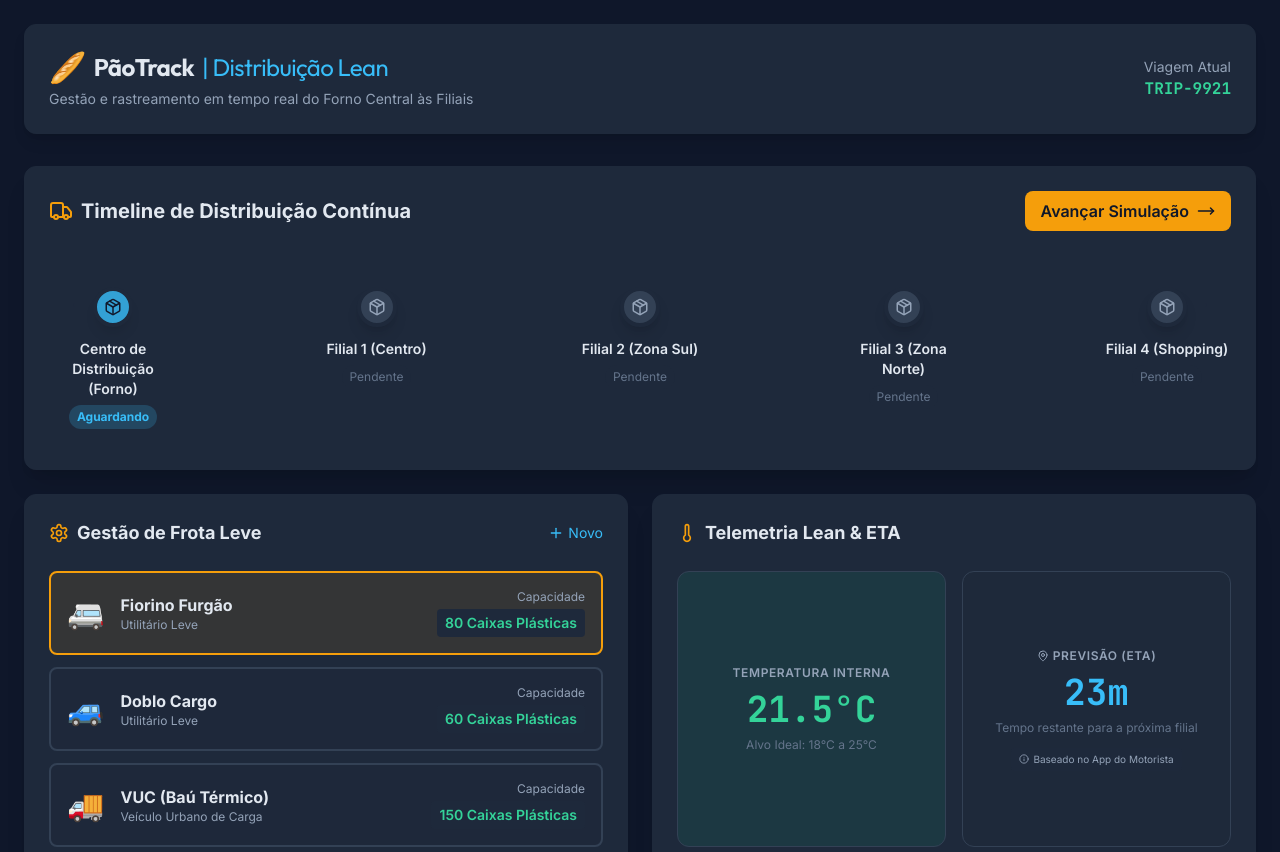
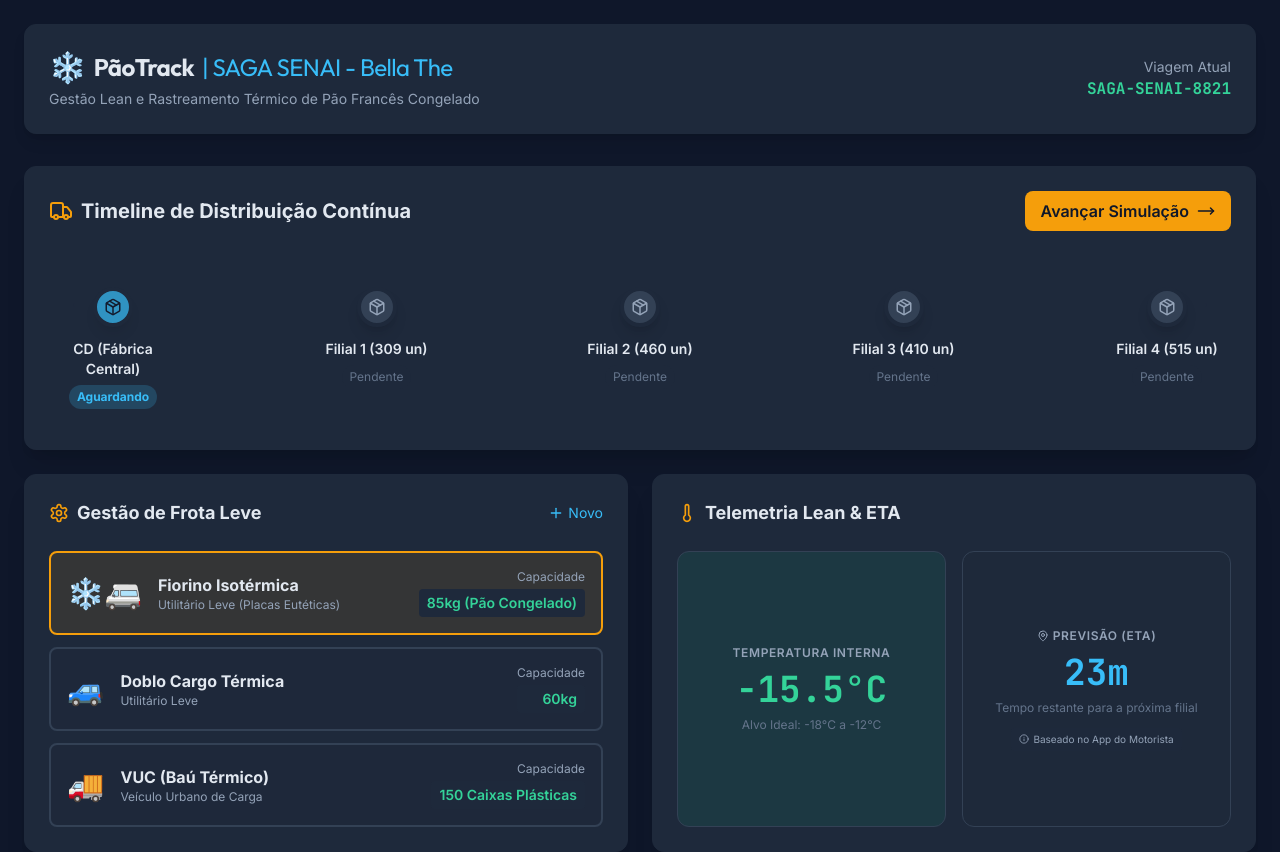
Before and after one commit to giovaniazevedo23/smart-logistics-3d, a React (Vite) app: page / in a window 1280 px wide. Shown: the top 852 px of the page. Built offline with nearby package versions, Linux system fonts and the light colour scheme.

Commit message:
Atualiza dados e UI para o escopo SAGA SENAI Bella The - Pão Francês Congelado

```diff
--- a/src/App.jsx
+++ b/src/App.jsx
@@ -14,7 +14,7 @@ function App() {
 
   const [selectedVehicleId, setSelectedVehicleId] = useState(FLEET_VEHICLES[0].id);
 
-  const [currentTemp, setCurrentTemp] = useState(21.5);
+  const [currentTemp, setCurrentTemp] = useState(-15.5);
   const [etaMins, setEtaMins] = useState(0);
   const [isAlert, setIsAlert] = useState(false);
 
@@ -28,10 +28,10 @@ function App() {
 
         // Temperature fluctuations
         setCurrentTemp(prev => {
-          const change = (Math.random() - 0.3) * 0.5; // Tends to increase slightly
+          const change = (Math.random() - 0.2) * 0.8; // Tends to increase slightly
           const newTemp = prev + change;
 
-          if (newTemp > CURRENT_TRIP.targetTemp.max || newTemp < CURRENT_TRIP.targetTemp.min) {
+          if (newTemp > -10) { // Alert if above -10 as requested
             setIsAlert(true);
           } else {
             setIsAlert(false);
@@ -77,9 +77,9 @@ function App() {
         <header className="flex justify-between items-center mb-8 bg-brand-card p-6 rounded-xl border border-slate-800 shadow-lg">
           <div>
             <h1 className="text-2xl font-bold font-['Outfit'] tracking-tight flex items-center gap-2">
-              <span className="text-3xl text-brand-primary">🥖</span> PãoTrack <span className="text-brand-secondary font-light">| Distribuição Lean</span>
+              <span className="text-3xl text-brand-secondary">❄️</span> PãoTrack <span className="text-brand-secondary font-light">| SAGA SENAI - Bella The</span>
             </h1>
-            <p className="text-slate-400 text-sm mt-1">Gestão e rastreamento em tempo real do Forno Central às Filiais</p>
+            <p className="text-slate-400 text-sm mt-1">Gestão Lean e Rastreamento Térmico de Pão Francês Congelado</p>
           </div>
 
           <div className="text-right">
@@ -113,6 +113,29 @@ function App() {
           />
         </div>
 
+        {/* Módulo de Conferência & Recebimento (Mostrado apenas ao descarregar na filial) */}
+        {stepStatus === 'unloading' && currentNodeIndex > 0 && (
+          <div className="mt-6 bg-slate-800/80 p-6 rounded-xl border border-brand-secondary/50 flex flex-col md:flex-row items-center gap-6 animate-pulse">
+            <div className="bg-white p-3 rounded-lg flex-shrink-0">
+              <img src="https://api.qrserver.com/v1/create-qr-code/?size=100x100&data=Confirma%C3%A7%C3%A3o+SAGA+SENAI" alt="QR Code" />
+            </div>
+            <div className="flex-1">
+              <h3 className="text-lg font-bold text-white mb-2 flex items-center gap-2">
+                <Package className="text-brand-secondary" /> Módulo de Recebimento Digital
+              </h3>
+              <p className="text-slate-300 text-sm mb-3">
+                O motorista chegou na <strong>{DELIVERY_NODES[currentNodeIndex].name}</strong>. Utilize o leitor de QR Code para validar as {DELIVERY_NODES[currentNodeIndex].quantity} unidades e evitar divergências de estoque!
+              </p>
+              <button
+                onClick={handleSimulateNext}
+                className="bg-brand-secondary hover:bg-blue-400 text-brand-dark font-semibold py-2 px-6 rounded-lg transition-colors"
+              >
+                Conferência Concluída (Finalizar Descarga)
+              </button>
+            </div>
+          </div>
+        )}
+
         {/* Action Bottom Bar */}
         <div className="mt-8 flex justify-center gap-4">
            <button className="btn bg-slate-800 hover:bg-slate-700 text-white font-semibold py-3 px-6 rounded-lg transition-colors border border-slate-700">
@@ -122,7 +145,7 @@ function App() {
               onClick={() => {
                 setCurrentNodeIndex(0);
                 setStepStatus('waiting');
-                setCurrentTemp(21.5);
+                setCurrentTemp(-15.5);
                 setIsAlert(false);
               }}
               className="btn bg-brand-secondary hover:bg-blue-400 text-brand-dark font-semibold py-3 px-6 rounded-lg transition-colors border border-brand-secondary">
--- a/src/components/LightTelemetry.jsx
+++ b/src/components/LightTelemetry.jsx
@@ -23,7 +23,7 @@ export default function LightTelemetry({ currentTemp, targetTemp, etaMins, isAle
           </div>
           {isAlert && (
             <div className="mt-3 text-xs text-rose-400 flex items-center justify-center gap-1 bg-rose-900/40 px-2 py-1 rounded">
-              <AlertTriangle size={12} /> Alerta: Perda de Crocância!
+              <AlertTriangle size={12} /> Alerta: Descongelamento da massa!
             </div>
           )}
         </div>
--- a/src/data/bakeryData.js
+++ b/src/data/bakeryData.js
@@ -1,25 +1,25 @@
 export const DELIVERY_NODES = [
-  { id: 'cd', name: 'Centro de Distribuição (Forno)', type: 'cd', status: 'completed' },
-  { id: 'filial1', name: 'Filial 1 (Centro)', type: 'branch', status: 'pending' },
-  { id: 'filial2', name: 'Filial 2 (Zona Sul)', type: 'branch', status: 'pending' },
-  { id: 'filial3', name: 'Filial 3 (Zona Norte)', type: 'branch', status: 'pending' },
-  { id: 'filial4', name: 'Filial 4 (Shopping)', type: 'branch', status: 'pending' }
+  { id: 'cd', name: 'CD (Fábrica Central)', type: 'cd', status: 'completed', quantity: 1694 },
+  { id: 'filial1', name: 'Filial 1 (309 un)', type: 'branch', status: 'pending', quantity: 309 },
+  { id: 'filial2', name: 'Filial 2 (460 un)', type: 'branch', status: 'pending', quantity: 460 },
+  { id: 'filial3', name: 'Filial 3 (410 un)', type: 'branch', status: 'pending', quantity: 410 },
+  { id: 'filial4', name: 'Filial 4 (515 un)', type: 'branch', status: 'pending', quantity: 515 }
 ];
 
 export const FLEET_VEHICLES = [
   {
-    id: 'fiorino',
-    name: 'Fiorino Furgão',
-    type: 'Utilitário Leve',
-    capacity: '80 Caixas Plásticas',
-    icon: '🚐',
-    color: '#f59e0b'
+    id: 'fiorino-eutetica',
+    name: 'Fiorino Isotérmica',
+    type: 'Utilitário Leve (Placas Eutéticas)',
+    capacity: '85kg (Pão Congelado)',
+    icon: '❄️🚐',
+    color: '#00f2fe'
   },
   {
     id: 'doblo',
-    name: 'Doblo Cargo',
+    name: 'Doblo Cargo Térmica',
     type: 'Utilitário Leve',
-    capacity: '60 Caixas Plásticas',
+    capacity: '60kg',
     icon: '🚙',
     color: '#38bdf8'
   },
@@ -34,12 +34,12 @@ export const FLEET_VEHICLES = [
 ];
 
 export const CURRENT_TRIP = {
-  id: 'TRIP-9921',
-  vehicleId: 'fiorino',
+  id: 'SAGA-SENAI-8821',
+  vehicleId: 'fiorino-eutetica',
   driver: 'João Silva',
   departureTime: '04:30 AM',
-  totalBoxes: 80,
-  cargo: 'Pão Francês, Croissants e Pão de Queijo',
-  targetTemp: { min: 18, max: 25 }, // Ideal temp to keep crispness
-  maxTransitTimeMins: 45 // Max time between branches to avoid getting stale
+  totalBoxes: 1694,
+  cargo: 'Pão Francês Congelado (Massa Crua)',
+  targetTemp: { min: -18, max: -12 },
+  maxTransitTimeMins: 45
 };
```
